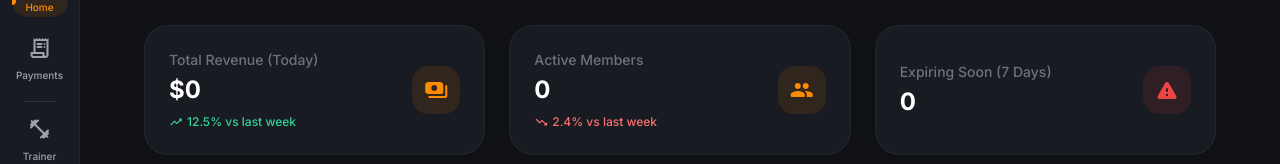
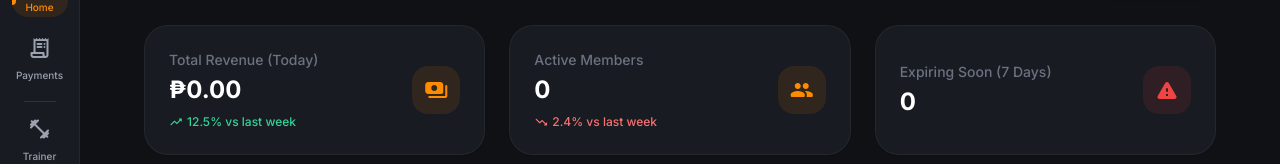
Before and after one commit to aleks-1130/gym_POS, a React (Vite) app in the folder client/: page / in a window 1280 px wide. Shown: the part 135-299 px from the top of the page. Built offline with nearby package versions, Linux system fonts and the light colour scheme; no server answers; sample sign-in values are in the browser's storage.

Commit message:
Feat: Implement PHP currency conversion using ExchangeRate-API

```diff
--- /dev/null
+++ b/client/src/context/CurrencyContext.jsx
@@ -0,0 +1,63 @@
+import React, { createContext, useContext, useState, useEffect } from 'react';
+import axios from 'axios';
+
+const CurrencyContext = createContext();
+
+export function useCurrency() {
+    return useContext(CurrencyContext);
+}
+
+export function CurrencyProvider({ children }) {
+    const [rate, setRate] = useState(58); // Default fallback rate (1 USD = 58 PHP)
+    const [currency, setCurrency] = useState('PHP');
+    const [loading, setLoading] = useState(true);
+
+    const API_URL = 'https://api.exchangerate-api.com/v4/latest/USD';
+
+    useEffect(() => {
+        const fetchRate = async () => {
+            try {
+                const res = await axios.get(API_URL);
+                if (res.data && res.data.rates && res.data.rates.PHP) {
+                    setRate(res.data.rates.PHP);
+                }
+            } catch (error) {
+                console.warn("Failed to fetch currency rate, using fallback:", rate);
+            } finally {
+                setLoading(false);
+            }
+        };
+
+        fetchRate();
+        // Refresh rate every hour
+        const interval = setInterval(fetchRate, 3600000);
+        return () => clearInterval(interval);
+    }, []);
+
+    // Helper to format price
+    // Assumes input price is in USD
+    const formatPrice = (amountInUSD) => {
+        if (amountInUSD === undefined || amountInUSD === null) return '₱0.00';
+        const converted = amountInUSD * rate;
+
+        return new Intl.NumberFormat('en-PH', {
+            style: 'currency',
+            currency: 'PHP',
+            minimumFractionDigits: 2,
+            maximumFractionDigits: 2
+        }).format(converted);
+    };
+
+    const value = {
+        rate,
+        currency,
+        formatPrice,
+        loading
+    };
+
+    return (
+        <CurrencyContext.Provider value={value}>
+            {children}
+        </CurrencyContext.Provider>
+    );
+}
--- a/client/src/pages/admin/AdminDashboard.jsx
+++ b/client/src/pages/admin/AdminDashboard.jsx
@@ -1,4 +1,5 @@
 import React from 'react';
+import { useCurrency } from '../../context/CurrencyContext';
 import { Line } from 'react-chartjs-2';
 import {
     Chart as ChartJS,
@@ -24,6 +25,7 @@ ChartJS.register(
 );
 
 const AdminDashboard = ({ stats }) => {
+    const { formatPrice } = useCurrency();
     // Fallback data if stats are missing or loading error
     const data = stats || { activeMembers: 0, revenueToday: 0, expiringSoon: 0 };
 
@@ -56,7 +58,7 @@ const AdminDashboard = ({ stats }) => {
     return (
         <>
             <div className="grid grid-cols-1 md:grid-cols-3 gap-6">
-                <StatCard title="Total Revenue (Today)" value={`$${data.revenueToday}`} icon="payments" trend={12.5} />
+                <StatCard title="Total Revenue (Today)" value={formatPrice(data.revenueToday)} icon="payments" trend={12.5} />
                 <StatCard title="Active Members" value={data.activeMembers} icon="group" trend={-2.4} />
                 <StatCard title="Expiring Soon (7 Days)" value={data.expiringSoon} icon="warning" isAlert />
             </div>
--- a/client/src/pages/member/MemberShop.jsx
+++ b/client/src/pages/member/MemberShop.jsx
@@ -1,7 +1,9 @@
 import React, { useState, useEffect } from 'react';
 import axios from 'axios';
+import { useCurrency } from '../../context/CurrencyContext';
 
 export default function MemberShop() {
+    const { formatPrice } = useCurrency();
     const [products, setProducts] = useState([]);
     const [cart, setCart] = useState({}); // { productId: quantity }
     const [loading, setLoading] = useState(true);
@@ -38,7 +40,7 @@ export default function MemberShop() {
 
     const handleCheckout = async () => {
         if (cartTotal === 0) return;
-        if (!window.confirm(`Confirm purchase for $${cartTotal.toFixed(2)}?`)) return;
+        if (!window.confirm(`Confirm purchase for ${formatPrice(cartTotal)}?`)) return;
 
         const items = Object.entries(cart).map(([pid, qty]) => {
             const product = products.find(p => p.id === Number(pid));
@@ -70,7 +72,7 @@ export default function MemberShop() {
                 </div>
                 {cartTotal > 0 && (
                     <div className="text-right">
-                        <div className="text-primary font-bold text-xl">${cartTotal.toFixed(2)}</div>
+                        <div className="text-primary font-bold text-xl">{formatPrice(cartTotal)}</div>
                         <button onClick={handleCheckout} className="bg-primary text-background px-4 py-2 rounded-lg font-bold text-sm mt-1 hover:brightness-110">
                             Checkout
                         </button>
@@ -98,7 +100,7 @@ export default function MemberShop() {
                         <h3 className="font-bold text-white mb-1 line-clamp-1">{p.name}</h3>
                         <p className="text-text-muted text-xs mb-3">{p.category}</p>
                         <div className="mt-auto flex items-center justify-between">
-                            <span className="text-primary font-bold">${p.price}</span>
+                            <span className="text-primary font-bold">{formatPrice(p.price)}</span>
                             <div className="flex gap-2">
                                 {cart[p.id] > 0 && (
                                     <button onClick={() => removeFromCart(p.id)} className="w-8 h-8 rounded-lg bg-white/10 text-white flex items-center justify-center hover:bg-white/20">-</button>
--- a/client/src/pages/member/PurchaseHistory.jsx
+++ b/client/src/pages/member/PurchaseHistory.jsx
@@ -1,9 +1,11 @@
 import React, { useState, useEffect } from 'react';
 import axios from 'axios';
 import { useAuth } from '../../context/AuthContext';
+import { useCurrency } from '../../context/CurrencyContext';
 
 export default function PurchaseHistory() {
     const { user } = useAuth();
+    const { formatPrice } = useCurrency();
     const [history, setHistory] = useState([]);
 
     useEffect(() => {
@@ -45,7 +47,7 @@ export default function PurchaseHistory() {
                             <tr key={pay.id} className="hover:bg-white/5 transition-colors">
                                 <td className="px-6 py-4 text-white font-medium">{new Date(pay.date).toLocaleDateString()} <span className="text-text-muted font-normal text-xs">{new Date(pay.date).toLocaleTimeString()}</span></td>
                                 <td className="px-6 py-4"><span className="bg-white/10 text-text-secondary px-2 py-1 rounded text-xs font-bold">{pay.type}</span></td>
-                                <td className="px-6 py-4 text-white font-bold">${pay.amount.toFixed(2)}</td>
+                                <td className="px-6 py-4 text-white font-bold">{formatPrice(pay.amount)}</td>
                                 <td className="px-6 py-4 text-text-secondary">{pay.method}</td>
                             </tr>
                         ))}
--- a/client/src/pages/staff/MemberDetail.jsx
+++ b/client/src/pages/staff/MemberDetail.jsx
@@ -1,10 +1,12 @@
 import React, { useState, useEffect } from 'react';
 import { useParams, useNavigate } from 'react-router-dom';
 import axios from 'axios';
+import { useCurrency } from '../../context/CurrencyContext';
 
 export default function MemberDetail() {
     const { id } = useParams();
     const navigate = useNavigate();
+    const { formatPrice } = useCurrency();
     const [member, setMember] = useState(null);
     const [loading, setLoading] = useState(true);
     const [showRenewModal, setShowRenewModal] = useState(false);
@@ -151,7 +153,7 @@ export default function MemberDetail() {
                         {member.payments?.map(pay => (
                             <div key={pay.id} className="p-3 bg-white/5 rounded-xl border border-white/5">
                                 <div className="flex justify-between font-medium text-white">
-                                    <span>${pay.amount}</span>
+                                    <span>{formatPrice(pay.amount)}</span>
                                     <span className="text-xs bg-surface border border-white/10 px-2 py-0.5 rounded text-text-muted">{pay.method}</span>
                                 </div>
                                 <p className="text-xs text-text-secondary mt-1">{pay.type}</p>
--- a/client/src/pages/staff/POS.jsx
+++ b/client/src/pages/staff/POS.jsx
@@ -1,7 +1,10 @@
 import React, { useState, useEffect } from 'react';
 import axios from 'axios';
+import { useAuth } from '../../context/AuthContext';
+import { useCurrency } from '../../context/CurrencyContext';
 
 export default function POS() {
+    const { formatPrice } = useCurrency();
     const [products, setProducts] = useState([]);
     const [members, setMembers] = useState([]); // For POS member selection
     const [selectedMemberId, setSelectedMemberId] = useState('');
@@ -119,7 +122,7 @@ export default function POS() {
                                 <tr key={pay.id} className="hover:bg-white/5 transition-colors">
                                     <td className="px-6 py-4 text-white font-medium">{new Date(pay.date).toLocaleDateString()} <span className="text-text-muted font-normal text-xs">{new Date(pay.date).toLocaleTimeString()}</span></td>
                                     <td className="px-6 py-4"><span className="bg-white/10 text-text-secondary px-2 py-1 rounded text-xs font-bold">{pay.type}</span></td>
-                                    <td className="px-6 py-4 text-white font-bold">${pay.amount.toFixed(2)}</td>
+                                    <td className="px-6 py-4 text-white font-bold">{formatPrice(pay.amount)}</td>
                                     <td className="px-6 py-4 text-text-secondary">{pay.method}</td>
                                     <td className="px-6 py-4 text-white">{pay.member ? `${pay.member.firstName} ${pay.member.lastName}` : 'Walk-in'}</td>
                                 </tr>
@@ -183,7 +186,7 @@ export default function POS() {
                             </div>
                             <div className="px-1 mt-2">
                                 <h3 className="text-white font-bold truncate text-sm">{product.name}</h3>
-                                <p className="text-primary font-bold mt-1">${product.price.toFixed(2)}</p>
+                                <p className="text-primary font-bold mt-1">{formatPrice(product.price)}</p>
                             </div>
                         </div>
                     ))}
@@ -231,10 +234,10 @@ export default function POS() {
                             <div key={item.id} className="flex justify-between items-center p-3 hover:bg-white/5 rounded-2xl group transition-colors border border-transparent hover:border-white/5">
                                 <div>
                                     <p className="text-white font-bold text-sm">{item.name}</p>
-                                    <p className="text-text-muted text-xs mt-0.5">${item.price.toFixed(2)} x {item.quantity}</p>
+                                    <p className="text-text-muted text-xs mt-0.5">{formatPrice(item.price)} x {item.quantity}</p>
                                 </div>
                                 <div className="flex items-center gap-3">
-                                    <span className="text-white font-bold text-sm">${(item.price * item.quantity).toFixed(2)}</span>
+                                    <span className="text-white font-bold text-sm">{formatPrice(item.price * item.quantity)}</span>
                                     <button
                                         onClick={(e) => { e.stopPropagation(); removeFromCart(item.id); }}
                                         className="w-6 h-6 flex items-center justify-center bg-white/10 text-text-muted hover:bg-red-500/20 hover:text-red-500 rounded-full transition-colors opacity-0 group-hover:opacity-100"
@@ -251,7 +254,7 @@ export default function POS() {
                 <div className="p-6 border-t border-white/5 bg-surfaceHighlight/50 backdrop-blur-sm">
                     <div className="flex justify-between items-end mb-2 text-text-secondary text-sm font-medium">
                         <span>Subtotal</span>
-                        <span>${subtotal.toFixed(2)}</span>
+                        <span>{formatPrice(subtotal)}</span>
                     </div>
 
                     {/* Discount Input */}
@@ -268,7 +271,7 @@ export default function POS() {
 
                     <div className="flex justify-between items-end mb-6">
                         <span className="text-white font-bold text-lg">Total</span>
-                        <span className="text-3xl font-bold text-white">${cartTotal.toFixed(2)}</span>
+                        <span className="text-3xl font-bold text-white">{formatPrice(cartTotal)}</span>
                     </div>
 
                     <button
@@ -277,7 +280,7 @@ export default function POS() {
                         className="w-full bg-primary hover:bg-orange-600 disabled:opacity-50 disabled:cursor-not-allowed text-white font-bold py-4 rounded-2xl shadow-xl shadow-primary/20 active:scale-95 transition-all flex flex-col items-center justify-center"
                     >
                         <span className="text-xs uppercase tracking-wider opacity-90 font-bold mb-1">Charge {selectedMemberId ? 'Member' : 'Guest'}</span>
-                        <span className="text-xl">${cartTotal.toFixed(2)}</span>
+                        <span className="text-xl">{formatPrice(cartTotal)}</span>
                     </button>
                 </div>
             </div>
```
Also changed, not shown: client/src/App.jsx (+6 -3 lines), 1 other file (tests, documents, lock files or other folders).
